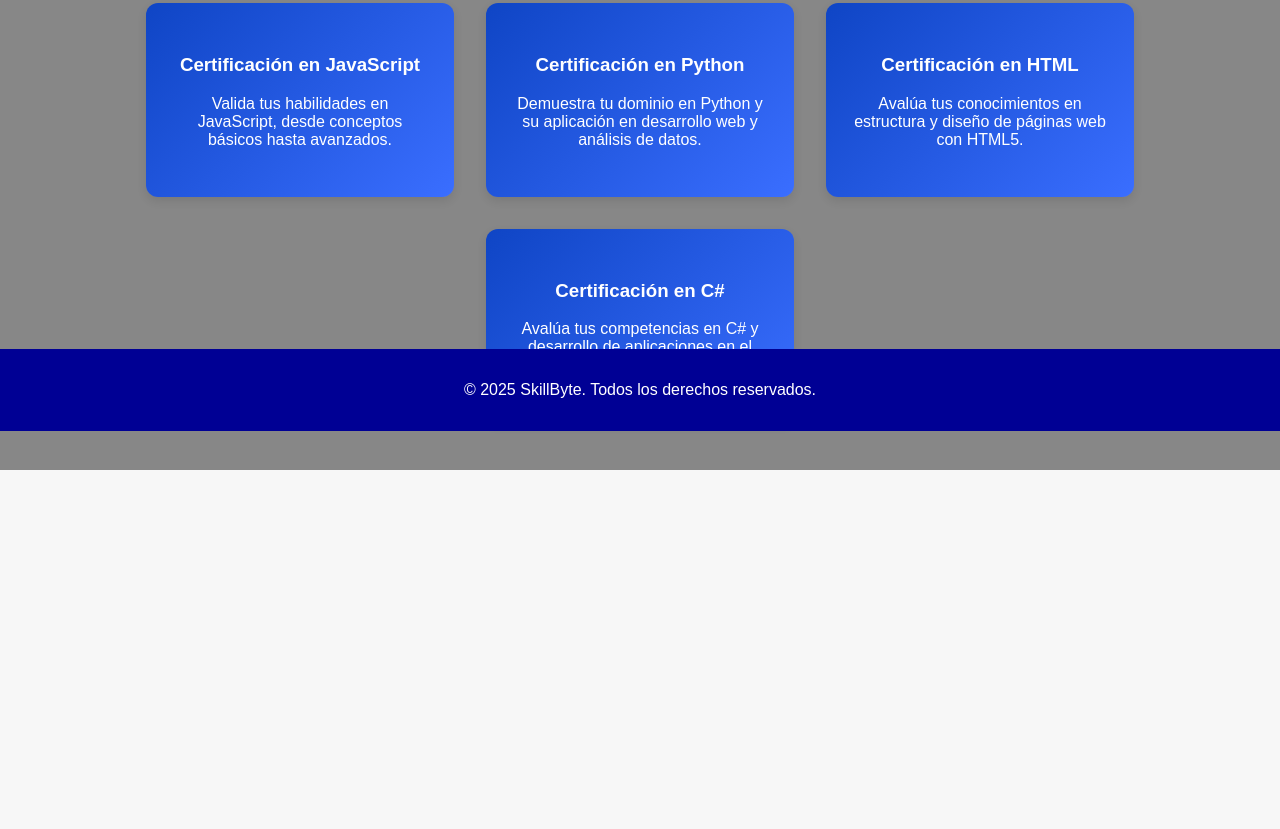
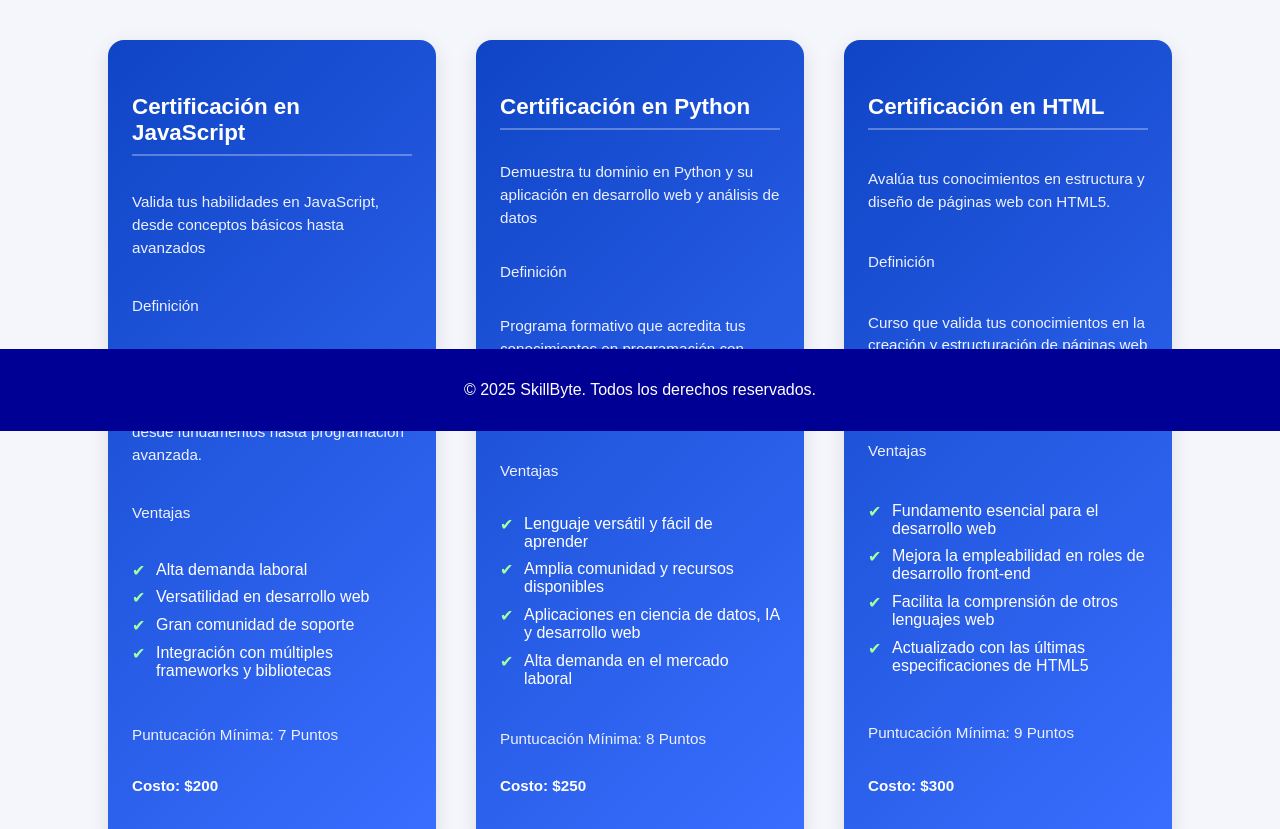
Before and after one commit to Valeria-Bernal-Salcedo/EXAMEN_PARCIAL2, a plain HTML site: page FRONT/certificaciones.html in a window 1280 px wide. Shown: the part 369-1198 px from the top of the page. Before the commit the page ends 839 px from the top, so only its background shows below. Drawn offline with Linux system fonts and the light colour scheme.

Commit message:
Acomodo de Certificaciones

```diff
--- a/FRONT/certificaciones.html
+++ b/FRONT/certificaciones.html
@@ -3,8 +3,9 @@
 <head>
     <meta charset="UTF-8">
     <meta name="viewport" content="width=device-width, initial-scale=1.0">
-    <title>Document</title>
+    <title>SkiilByte</title>
     <link rel="stylesheet" href="css/estilos.css">
+    <link rel="icon" href="/Imagenes/Logotipo.png" type="image/png">
 </head>
 <body>
     <!-- Barra de navegación / Header -->
@@ -38,19 +39,64 @@
         <section class="certificaciones-list">
             <div class="certificacion-card">
             <h3>Certificación en JavaScript</h3>
-            <p>Valida tus habilidades en JavaScript, desde conceptos básicos hasta avanzados.</p>
+            <p>Valida tus habilidades en JavaScript, desde conceptos básicos hasta avanzados</p>
+            <p>Definición</p>
+            <p>Curso que valida tu dominio del lenguaje JavaScript para crear páginas web dinámicas e interactivas, abarcando desde fundamentos hasta programación avanzada.</p>
+            <p>Ventajas</p>
+            <ul>
+                <li>Alta demanda laboral</li>
+                <li>Versatilidad en desarrollo web</li>
+                <li>Gran comunidad de soporte</li>
+                <li>Integración con múltiples frameworks y bibliotecas</li>
+            </ul>
+            <p>Puntucación Mínima: 7 Puntos</p>
+            <p>Costo: $200</p>
             </div>
             <div class="certificacion-card">
             <h3>Certificación en Python</h3>
-            <p>Demuestra tu dominio en Python y su aplicación en desarrollo web y análisis de datos.</p>
+            <p>Demuestra tu dominio en Python y su aplicación en desarrollo web y análisis de datos</p>
+            <p>Definición</p>
+            <p>Programa formativo que acredita tus conocimientos en programación con Python, abarcando desde la sintaxis básica hasta el desarrollo de aplicaciones y análisis de datos.</p>
+            <p>Ventajas</p>
+            <ul>
+                <li>Lenguaje versátil y fácil de aprender</li>
+                <li>Amplia comunidad y recursos disponibles</li>
+                <li>Aplicaciones en ciencia de datos, IA y desarrollo web</li>
+                <li>Alta demanda en el mercado laboral</li>
+            </ul>
+            <p>Puntucación Mínima: 8 Puntos</p>
+            <p>Costo: $250</p>
             </div>
             <div class="certificacion-card">
             <h3>Certificación en HTML</h3>
             <p>Avalúa tus conocimientos en estructura y diseño de páginas web con HTML5.</p>
+            <p>Definición</p>
+            <p>Curso que valida tus conocimientos en la creación y estructuración de páginas web mediante el lenguaje HTML, base fundamental del desarrollo web.</p>
+            <p>Ventajas</p>
+            <ul>
+                <li>Fundamento esencial para el desarrollo web</li>
+                <li>Mejora la empleabilidad en roles de desarrollo front-end</li>
+                <li>Facilita la comprensión de otros lenguajes web</li>
+                <li>Actualizado con las últimas especificaciones de HTML5</li>
+            </ul>
+            <p>Puntucación Mínima: 9 Puntos</p>
+            <p>Costo: $300</p>
             </div>
             <div class="certificacion-card">
             <h3>Certificación en C#</h3>
             <p>Avalúa tus competencias en C# y desarrollo de aplicaciones en el ecosistema .NET.</p>
+            <p>Definición</p>
+            <p>Programa que acredita tus conocimientos en el lenguaje C#, utilizado para desarrollar aplicaciones de escritorio, web y videojuegos con la plataforma .NET.</p>
+            <p>Ventajas</p>
+            <ul>
+                <li>Lenguaje robusto y orientado a objetos</li>
+                <li>Amplio uso en desarrollo empresarial y de videojuegos</li>
+                <li>Integración con el ecosistema Microsoft</li>
+                <li>Alta demanda en el mercado laboral</li>
+            </ul>
+            <p>Puntucación Mínima: 10 Puntos</p>
+            <p>Costo: $350</p>
+            </div>
             </div>
         </section>
     </main>
--- a/FRONT/css/estilos.css
+++ b/FRONT/css/estilos.css
@@ -19,7 +19,7 @@ body {
   display: flex;
   justify-content: space-between;
   align-items: center;
-  background: rgb(0, 0, 148);;
+  background: rgb(0, 0, 148);
   color: #fff;
   padding: 0.5rem 1.5rem;
 }
@@ -31,10 +31,35 @@ body {
 }
 
 .nav-logo {
+  display: flex;
+  align-items: center;
+  gap: 0.4rem;
+  text-decoration: none;
+  color: #fff;
   font-weight: bold;
+  font-size: 1.2rem;
+}
+
+.logo-img {
+  width: 50px;
+  height: 50px;
+  object-fit: contain;
+}
+
+.logo-text {
+  line-height: 1;
+}
+
+.nav-link {
   color: #fff;
   text-decoration: none;
-  font-size: 1.2rem;
+  padding: 0.3rem 0.7rem;
+  border-radius: 3px;
+  transition: background 0.2s;
+}
+
+.nav-link:hover {
+  background: #444;
 }
 
 .nav-link {
@@ -282,13 +307,13 @@ footer {
 
 .certificaciones-intro h1 {
   font-size: 2.5rem;
-  color: #000;
+  color: #0f45c5;
   margin-bottom: 0.5rem;
 }
 
 .certificaciones-intro h2 {
   font-size: 1.5rem;
-  color: #222;
+  color: #333;
   margin-bottom: 1rem;
 }
 
@@ -296,33 +321,78 @@ footer {
   max-width: 700px;
   margin: 0 auto;
   color: #555;
+  font-size: 1.1rem;
+  line-height: 1.6;
 }
 
 .certificaciones-list {
   width: 100%;
-  background: #878787;
-  padding: 3rem 1rem;
+  background: #f4f6fb;
+  padding: 4rem 2rem;
   display: flex;
   justify-content: center;
   flex-wrap: wrap;
-  gap: 2rem;
+  gap: 2.5rem;
   box-sizing: border-box;
 }
 
 .certificacion-card {
   background: linear-gradient(135deg, #0f45c5, #3a6eff);
-  border-radius: 12px;
-  box-shadow: 0 4px 10px rgba(0, 0, 0, 0.1);
+  border-radius: 16px;
+  box-shadow: 0 6px 20px rgba(0, 0, 0, 0.1);
   padding: 2rem 1.5rem;
-  width: 260px;
+  width: 280px;
   color: #fff;
-  text-align: center;
-  transition: transform 0.3s ease, box-shadow 0.3s ease;
+  text-align: left;
+  transition: all 0.3s ease;
+  display: flex;
+  flex-direction: column;
+  justify-content: space-between;
 }
 
 .certificacion-card:hover {
-  transform: translateY(-8px);
-  box-shadow: 0 8px 18px rgba(0, 0, 0, 0.15);
+  transform: translateY(-10px) scale(1.03); /*Linea que nos permite dar el efecto hover, es decir, que haya un pequeño aumento al pasar el mouse*/
+  box-shadow: 0 12px 30px rgba(0, 0, 0, 0.15);
+}
+
+.certificacion-card h3 {
+  font-size: 1.4rem;
+  margin-bottom: 1rem;
+  border-bottom: 2px solid rgba(255, 255, 255, 0.3);
+  padding-bottom: 0.5rem;
+}
+
+.certificacion-card p {
+  font-size: 0.95rem;
+  line-height: 1.5;
+  color: #eef1ff;
+  margin-bottom: 1rem;
+}
+
+.certificacion-card ul {
+  list-style: none; /*Linea que elimina los puntos de la lista*/
+  padding: 0;
+  margin: 1rem 0;
+}
+
+.certificacion-card ul li {
+  position: relative; /*Linea que permite posicionar los elementos hijos de la lista*/
+  padding-left: 1.5rem;
+  margin-bottom: 0.6rem;
+}
+
+.certificacion-card ul li::before {
+  content: "✔";
+  position: absolute; /*Linea que permite posicionar el icono antes del texto*/
+  left: 0;
+  color: #a5ff9d;
+  font-size: 1rem;
+}
+
+.certificacion-card p:last-of-type {
+  font-weight: bold;
+  color: #fff;
+  margin-top: 0.5rem;
 }
 
 .contacto-intro {
```
Also changed, not shown: FRONT/contacto.html (+2 -1 lines), FRONT/index.html (+7 -3 lines), FRONT/nosotros.html (+2 -1 lines).
